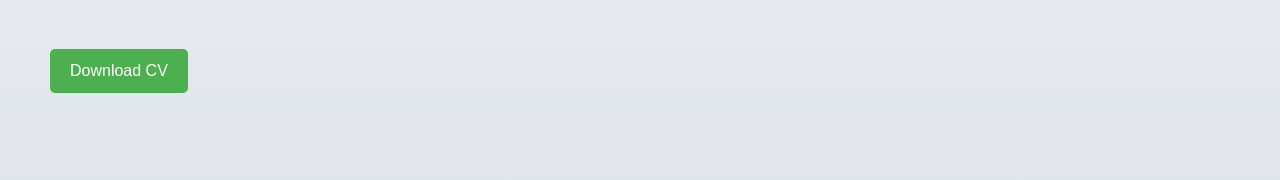
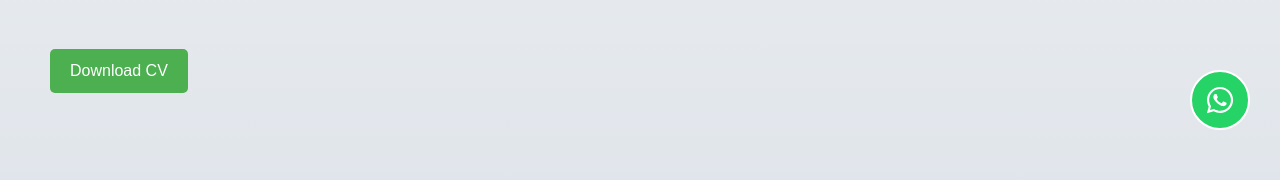
Before and after one commit to ssindhi99/Portfolio, a React (Vite) app: page / in a window 1280 px wide. Shown: the part 640-820 px from the top of the page. Built offline with nearby package versions, Linux system fonts and the light colour scheme.

Commit message:
Update HeroSection.jsx

```diff
--- a/src/MainPage/HeroSection.jsx
+++ b/src/MainPage/HeroSection.jsx
@@ -1,5 +1,6 @@
 import { useState } from "react";
 import WhatsAppButton from './WhatsAppButton';
+
 
 function HeroSection() {
   const pdfUrl = 'https://docs.google.com/document/d/1R7uDcWR902KBGitqqLZCvSpzknZTw1uL/export?format=pdf';
@@ -29,6 +30,8 @@
         </div>
       </div>
 
+                             <WhatsAppButton />
+
 
       <div className="image-container">
         <img src="https://i.ibb.co/k4dfqN7/Whats-App-Image-2024-11-11-at-00-09-36-2b8d1345.jpg" alt="Profile" />
```
